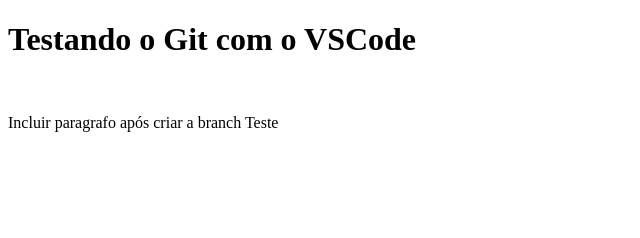
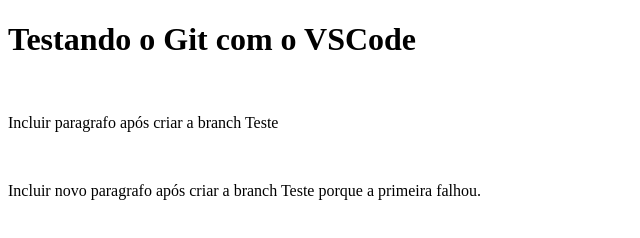
Before and after one commit to vjesus/TesteGit, a plain HTML site: page index.html in a window 1280 px wide. Shown: the whole page, without its empty margins (0-640 px from the left). Drawn offline with Linux system fonts and the light colour scheme.

Commit message:
Inclusão nova de parágrafo

```diff
--- a/index.html
+++ b/index.html
@@ -10,6 +10,7 @@
     <h1>Testando o Git com o VSCode</h1>
     <br>
     <p>Incluir paragrafo após criar a branch Teste</p>
-
+    <br>
+    <p>Incluir novo paragrafo após criar a branch Teste porque a primeira falhou.</p>
 </body>
 </html>
```
